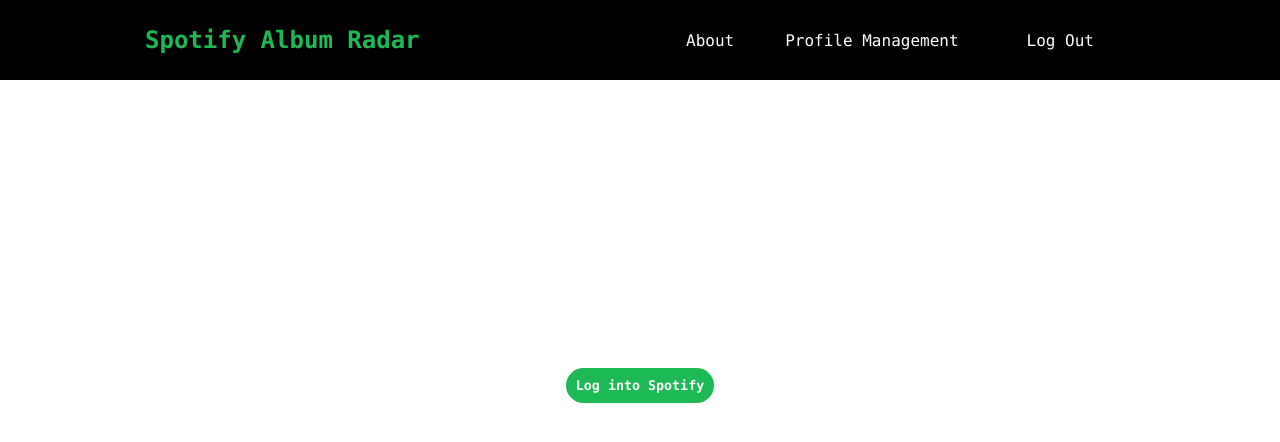
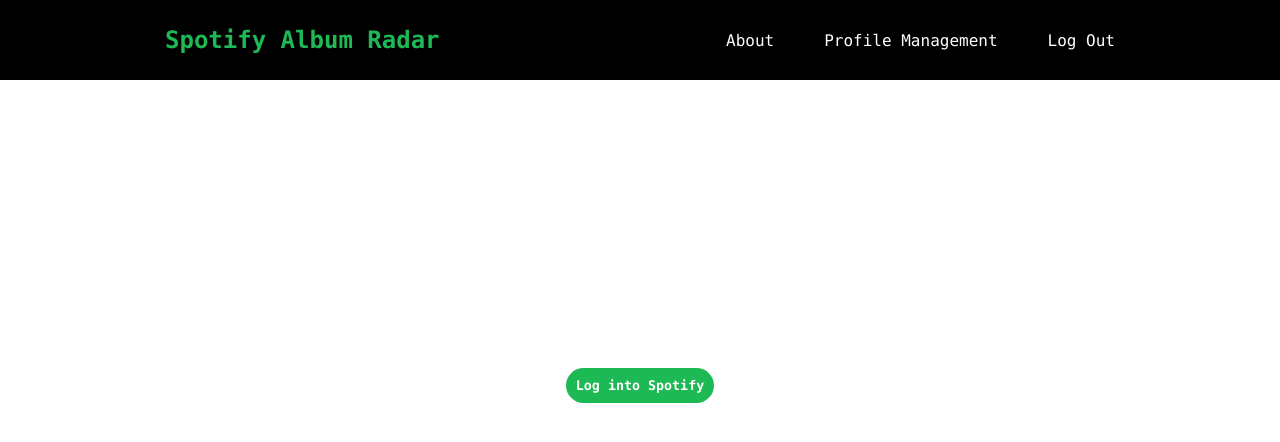
Before and after one commit to nksiu/Spotify-Album-Radar, a React (Create React App) app in the folder frontend/: page / in a window 1280 px wide. Shown: the top 442 px of the page. Built offline with nearby package versions, Linux system fonts and the light colour scheme.

Commit message:
recentered navbar elements

```diff
--- a/frontend/src/components/navbar/NavBar.js
+++ b/frontend/src/components/navbar/NavBar.js
@@ -17,11 +17,11 @@
   display: flex;
   align-items: center;
   text-decoration: none;
-  padding: 0 1 rem;
+  padding: 10px 22px;
   height: 100%;
   cursor: pointer;
-  margin-left: 5px;
-  margin-right: 5px;
+  margin-left: 3px;
+  margin-right: 3px;
 
   &.active {
     color: #1db954;
@@ -46,7 +46,6 @@
 const NavMenu = styled.div`
   display: flex;
   align-items: center;
-  margin-right: 24px;
 
   @media screen and (max-width: 768px) {
     display: none;
@@ -63,7 +62,8 @@
   cursor: pointer;
   transition: all 0.2s ease-in-out;
   text-decoration: none;
-  margin-left: 24px;
+  margin-left: 3px;
+  margin-right: 3px;
 
   &.active {
     color: #1db954;
@@ -85,7 +85,8 @@
   cursor: pointer;
   transition: all 0.2s ease-in-out;
   text-decoration: none;
-  margin-left: 24px;
+  margin-left: 3px;
+  margin-right: 3px;
 
   &:hover {
     transition: all 0.2s ease-int-out;
```
